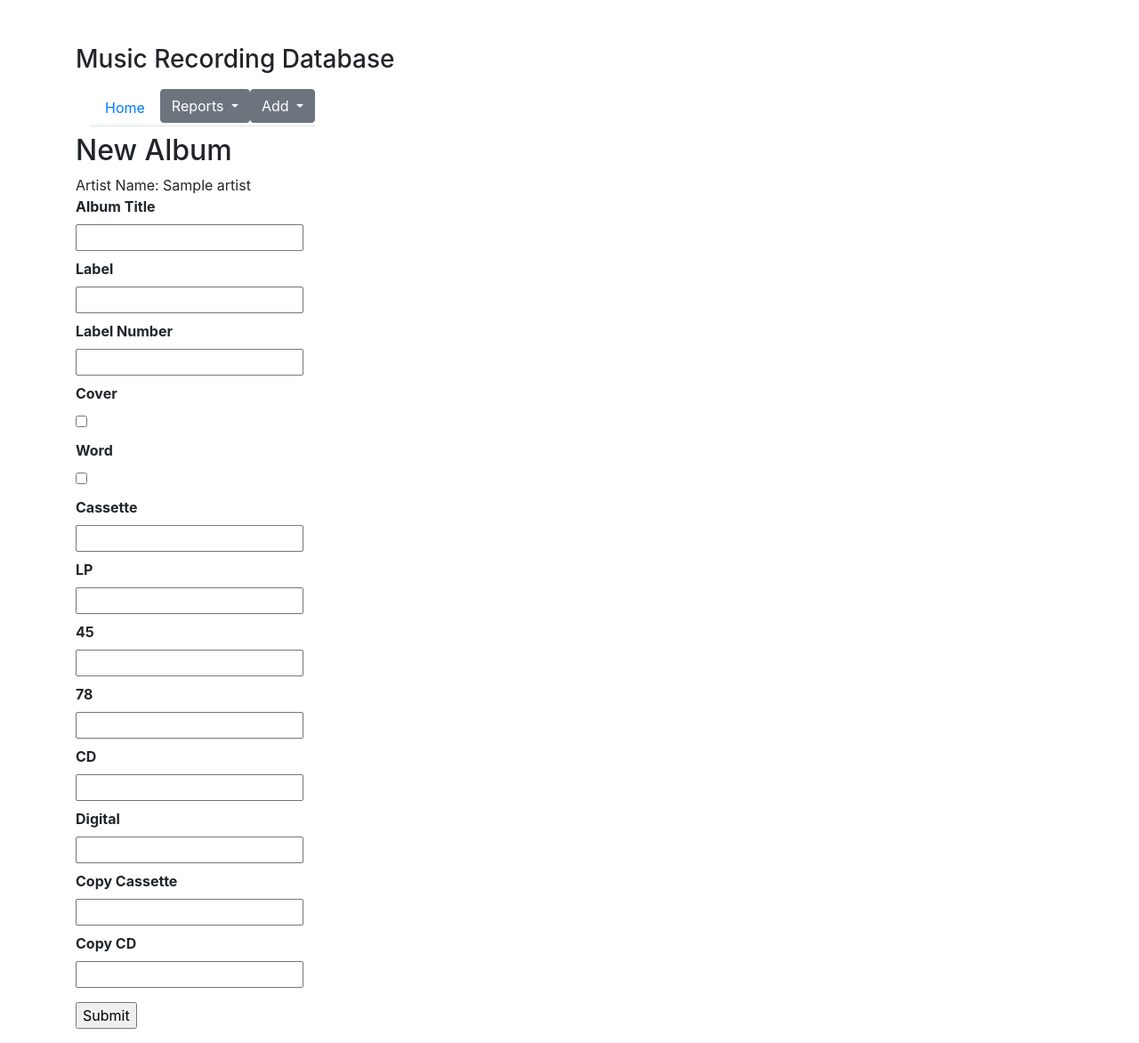
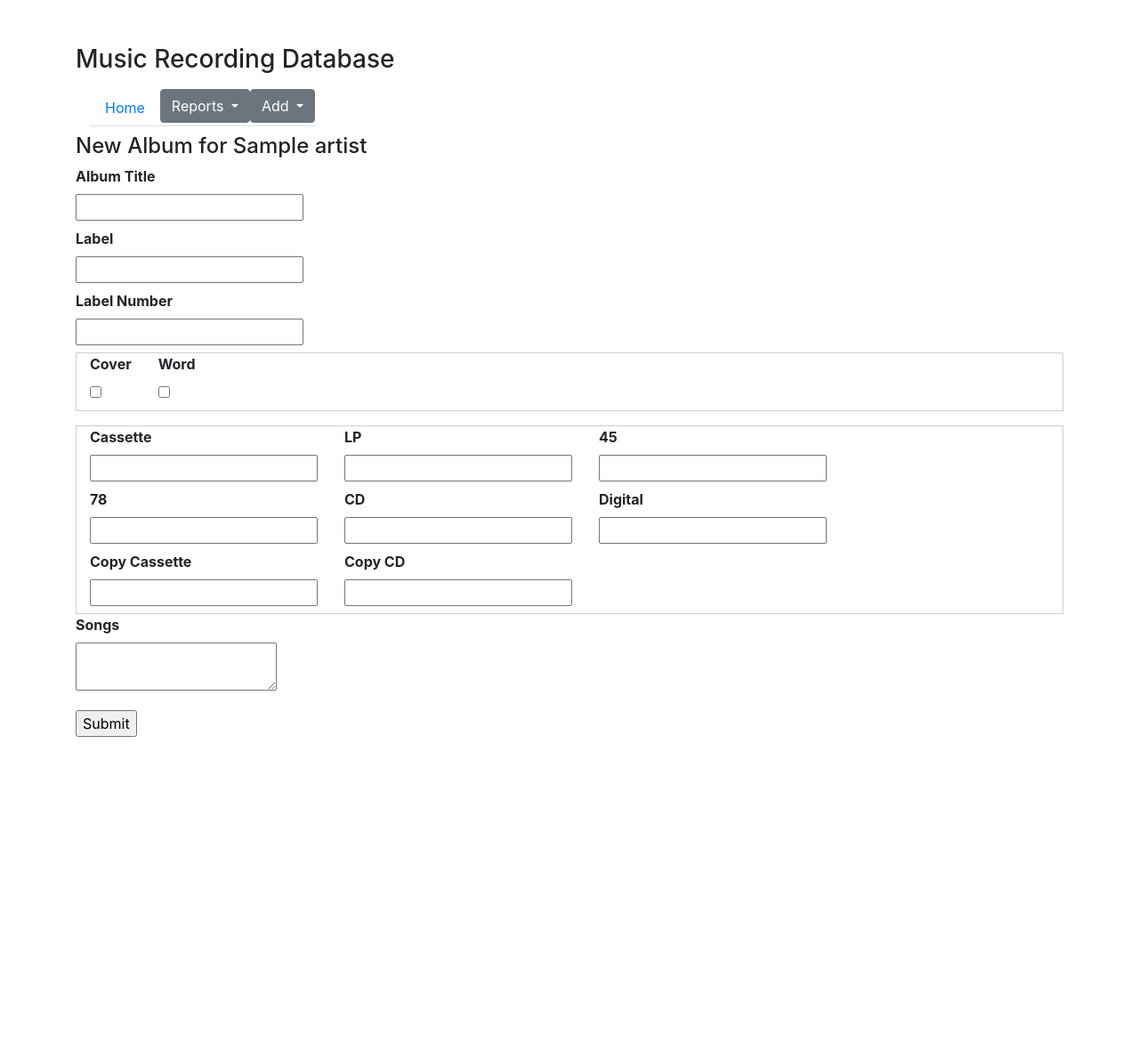
Before and after one commit to chrisbog/musicdb, a Flask app: page /new_recording/1 in a window 1280 px wide. Shown: the whole page at 89% size. After the commit the page ends 828 px from the top, so only its background shows below. Run offline with Flask 2, Linux system fonts and the light colour scheme; tables that the repository leaves empty hold one stand-in row (values such as "Sample post"); some libraries are stand-ins or nearby versions.

Commit message:
Misc. Fixes

```diff
--- a/app/forms.py
+++ b/app/forms.py
@@ -1,4 +1,4 @@
-from wtforms import Form, StringField, SelectField, IntegerField, BooleanField
+from wtforms import Form, StringField, SelectField, IntegerField, BooleanField, TextAreaField
 
 class MusicSearchForm(Form):
     choices = [('Artist', 'Artist'),
@@ -24,6 +24,8 @@ class AlbumForm(Form):
     count_copy_cassette = IntegerField("Copy Cassette")
     count_copy_cd = IntegerField("Copy CD")
 
+    songs = TextAreaField("Songs")
+
 
 class ArtistForm(Form):
     artist_name = StringField('Artist')
--- a/app/routes.py
+++ b/app/routes.py
@@ -151,6 +151,8 @@ def save_form(form,artistid):
     recording.count_copy_cd = form.count_copy_cd.data
     recording.count_digital = form.count_digital.data
 
+    print (form.songs.data)
+
     try:
         db.session.add(recording)
         db.session.commit()
--- a/app/templates/new_album.html
+++ b/app/templates/new_album.html
@@ -4,28 +4,63 @@
 
 <doctype html>
 <title>New Album -</title>
-<h2>New Album</h2>
+<h4>New Album for {{ artistname }}</h4>
 
 {% from "_formhelpers.html" import render_field %}
 <form method=post>
     <dl>
-        Artist Name: {{ artistname }}
+
         {{ render_field(form.album_name) }}
         {{ render_field(form.label) }}
         {{ render_field(form.label_number) }}
+        <div class="container" style="border:1px solid #cecece" >
+        <div class="row">
+                  <div class="col-md-auto">
                       {{ render_field(form.cover) }}
+                  </div>
+                  <div class="col-md-auto">
                         {{ render_field(form.word) }}
+                  </div>
+        </div>
+        </div>
+    <p>
+
+    </p>
+<div class="container" style="border:1px solid #cecece" >
+        <div class="row">
+                  <div class="col-md-auto">
                       {{ render_field(form.count_cassette) }}
+                  </div>
+                  <div class="col-md-auto">
                       {{ render_field(form.count_lp) }}
+                                        </div>
+                  <div class="col-md-auto">
                       {{ render_field(form.count_45) }}
+                                        </div>
+                  <div class="col-md-auto">
                       {{ render_field(form.count_78) }}
+                                        </div>
+                  <div class="col-md-auto">
                       {{ render_field(form.count_cd) }}
+                                        </div>
+                  <div class="col-md-auto">
                       {{ render_field(form.count_digital) }}
+                                        </div>
+                  <div class="col-md-auto">
                       {{ render_field(form.count_copy_cassette) }}
+                                        </div>
+                  <div class="col-md-auto">
                       {{ render_field(form.count_copy_cd) }}
+                                        </div>
+        </div>
+</div>
+      {{ render_field(form.songs) }}
+    </dl>
 
-    </dl>
+
     <p><input type=submit value=Submit>
 </form>
 
+
+
 {% endblock %}
```
Lines whose indentation alone changed are shown as unchanged.
